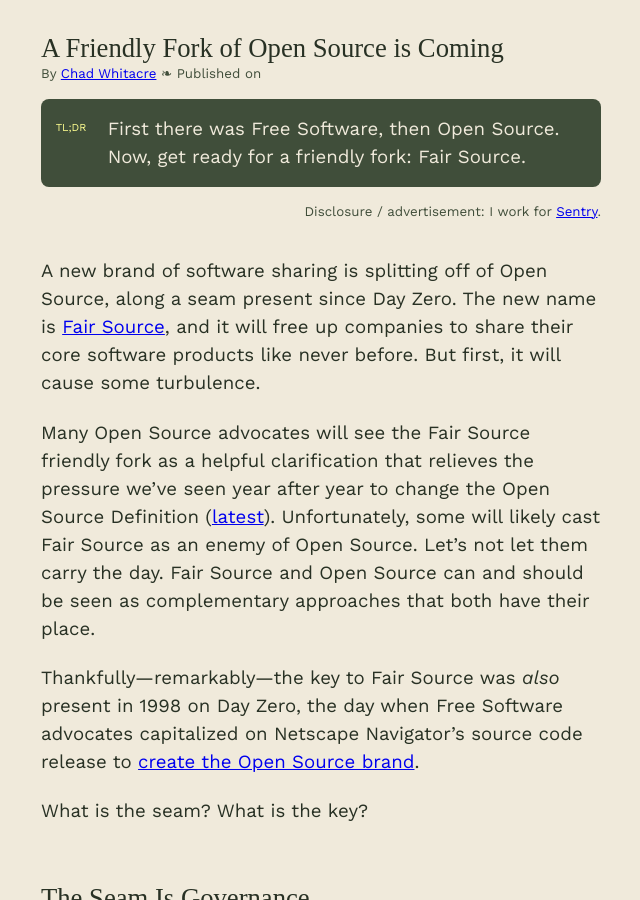
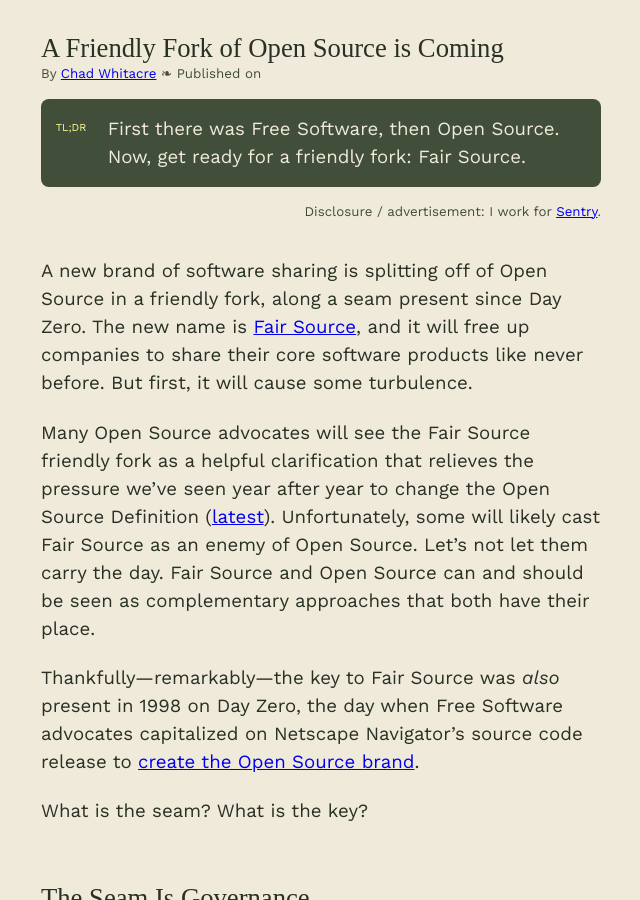
Before and after one commit to chadwhitacre/openpath, a Jekyll site: the page built from 2024/fork/index.md, in a window 1280 px wide and 900 px high, scrolled down 352 px. Shown: the whole window, without its empty margins (319-959 px from the left). Built offline with Jekyll 4.4.1, drawn with Linux system fonts in a browser that asks for light colours; some web fonts are replaced; comment, search, counter and statistics services are not loaded.

Commit message:
Emphasis on friendly!

```diff
--- a/2024/fork/index.md
+++ b/2024/fork/index.md
@@ -4,10 +4,10 @@
 noindex: true
 ---
 
-A new brand of software sharing is splitting off of Open Source, along a seam
-present since Day Zero. The new name is [Fair Source](https://fair.io/), and it
-will free up companies to share their core software products like never before.
-But first, it will cause some turbulence.
+A new brand of software sharing is splitting off of Open Source in a friendly
+fork, along a seam present since Day Zero. The new name is [Fair
+Source](https://fair.io/), and it will free up companies to share their core
+software products like never before.  But first, it will cause some turbulence.
 
 Many Open Source advocates will see the Fair Source friendly fork as a helpful
 clarification that relieves the pressure we've seen year after year to change
```
